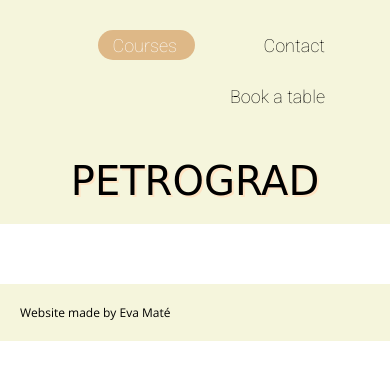
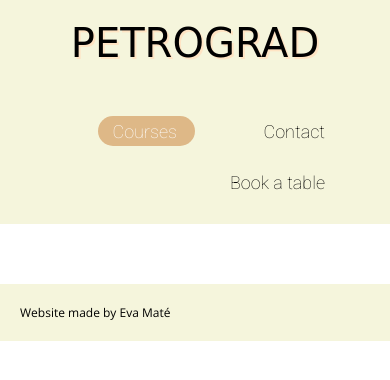
Before and after one commit to evamte/petrograd, a plain HTML site: page index.html in a window 390 px wide. Drawn offline with nearby package versions, Linux system fonts and the light colour scheme; no server answers; a web font is replaced by a local one.

Commit message:
fix nav responsiveness

```diff
--- a/css/style.css
+++ b/css/style.css
@@ -289,8 +289,8 @@ h3 {
 @media only screen and (max-width: 599px) {
   body {	display: grid;
     		grid-template-columns: 	1fr 1fr;
-    		grid-template-areas: 	"se se"
-                                    "hd hd"
+    		grid-template-areas: 	"hd hd"
+                                    "se se"
                          			"ma ma"
                                     "ft ft"; }
     header {
```
